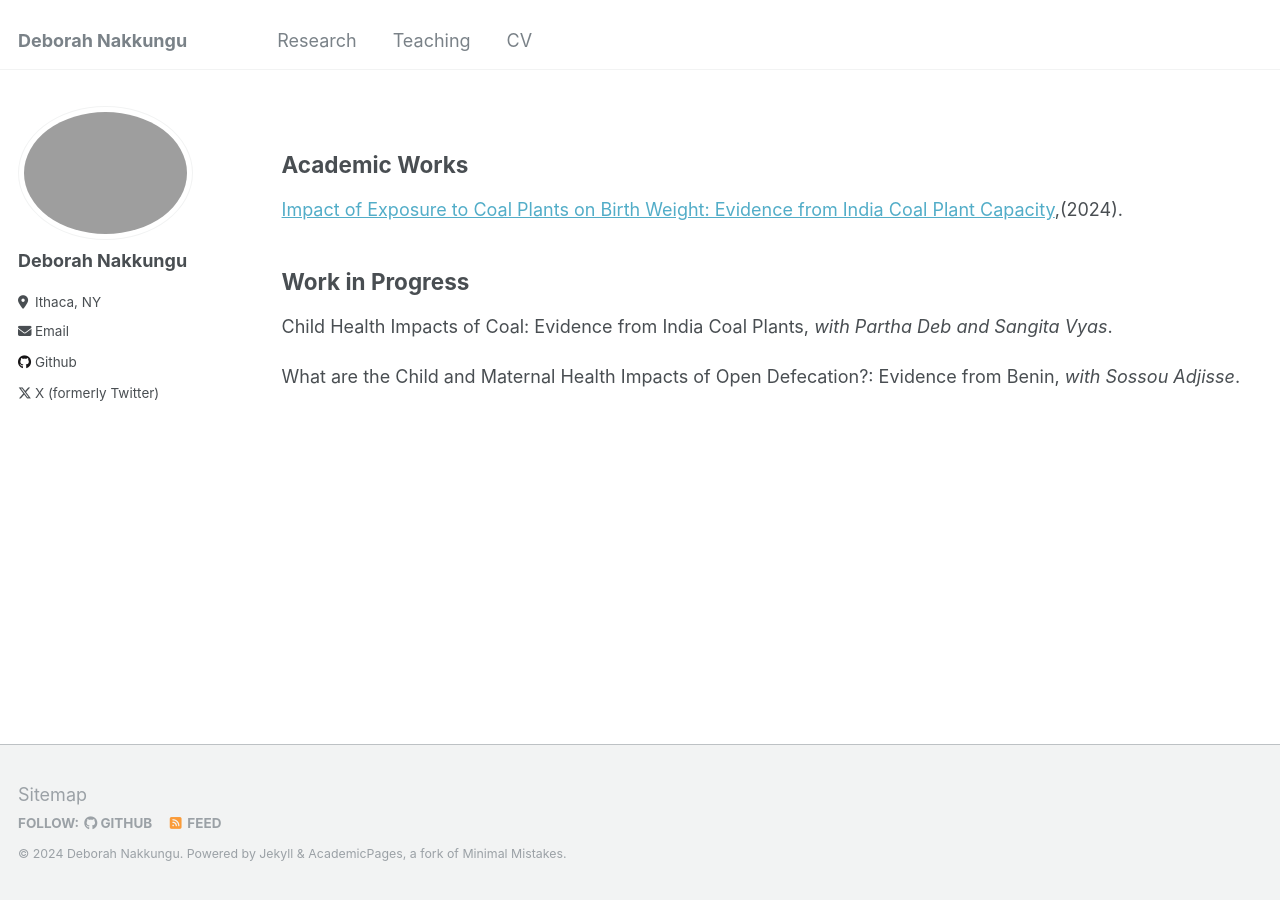
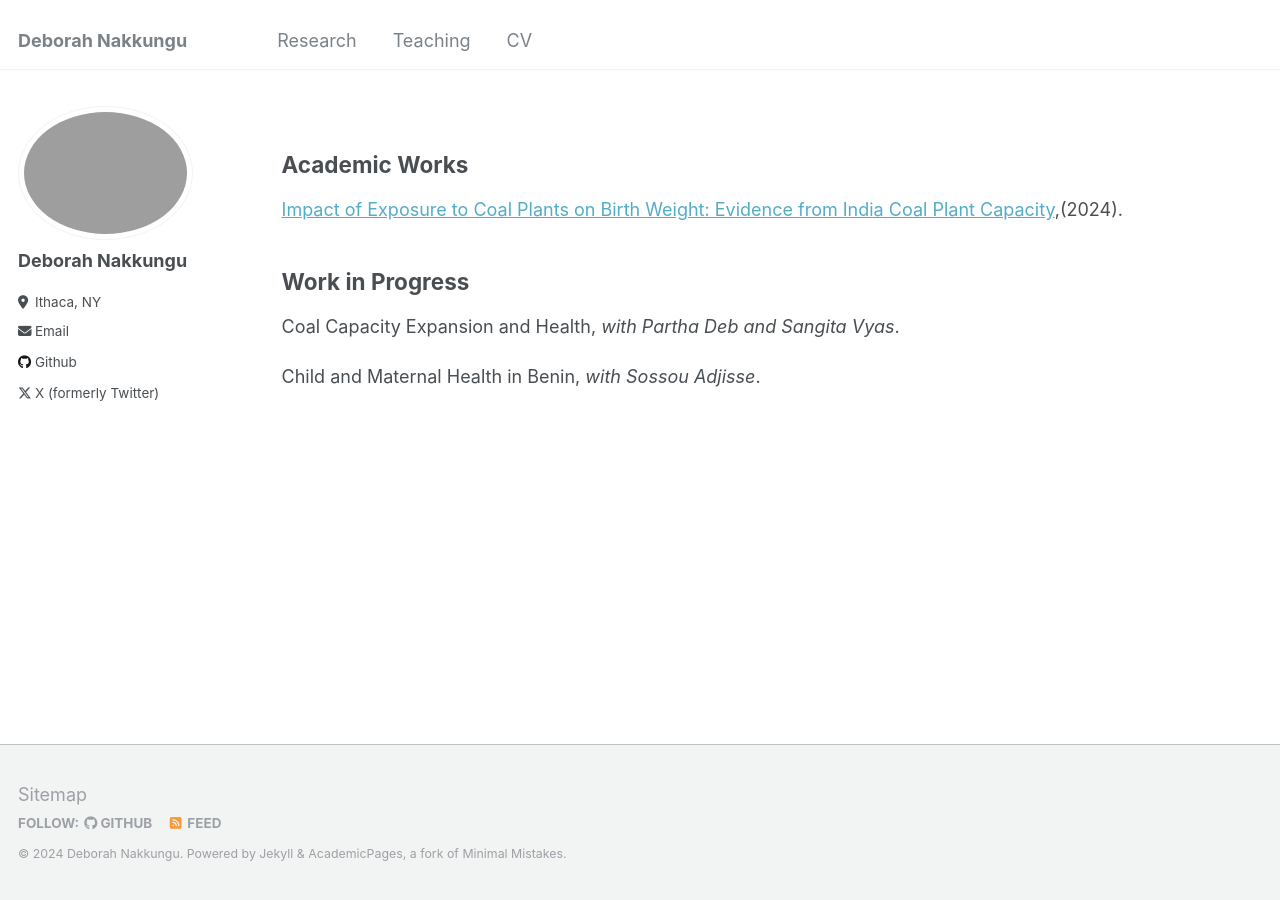
Before and after one commit to deborahnakkungu/deborahnakkungu.github.io, a Jekyll site: the page built from _pages/research.md, in a window 1280 px wide. Built offline with Jekyll 4.4.1, drawn with Linux system fonts in a browser that asks for light colours.

Commit message:
Update research.md

```diff
--- a/_pages/research.md
+++ b/_pages/research.md
@@ -12,6 +12,6 @@ author_profile: true
 
 <h2>Work in Progress</h2>
 
-Child Health Impacts of Coal: Evidence from India Coal Plants, *with Partha Deb and Sangita Vyas*.
+Coal Capacity Expansion and Health, *with Partha Deb and Sangita Vyas*.
 
-What are the Child and Maternal Health Impacts of Open Defecation?: Evidence from Benin, *with Sossou Adjisse*.
+Child and Maternal Health in Benin, *with Sossou Adjisse*.
```
